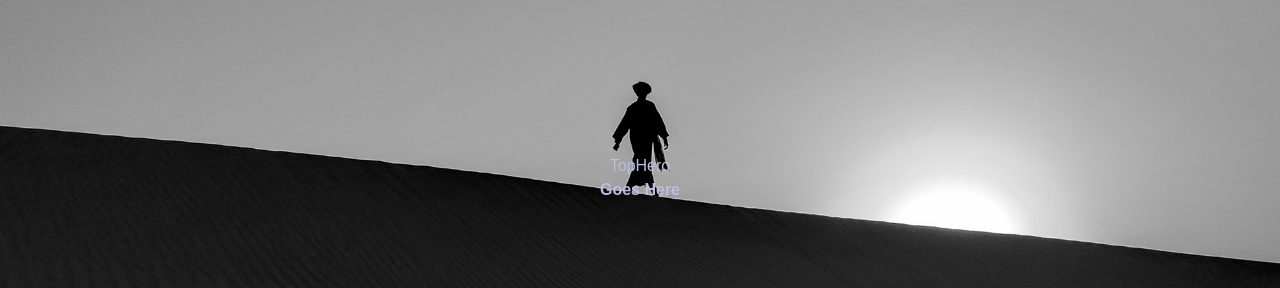
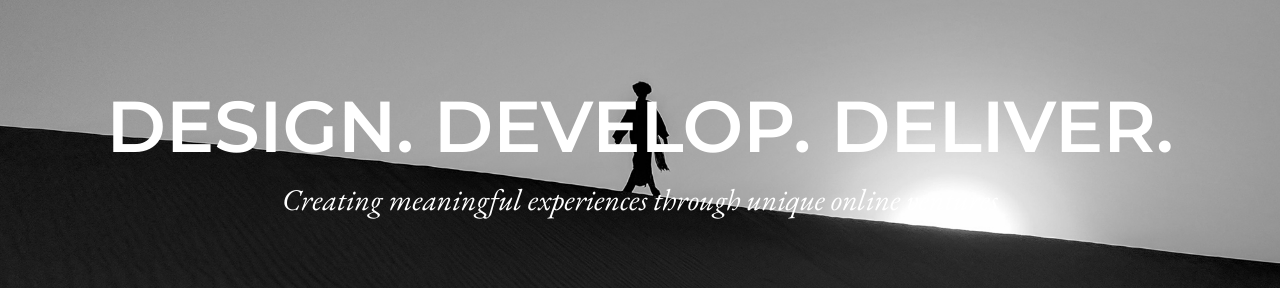
Before and after one commit to dela1000/personalwebsite, a React (Create React App) app: page / in a window 1280 px wide. Shown: the part 196-484 px from the top of the page. Built offline with nearby package versions, Linux system fonts and the light colour scheme.

Commit message:
add fonts, add primaryText and secondaryText to TopHero

```diff
--- a/src/App.css
+++ b/src/App.css
@@ -1,4 +1,6 @@
 @import url('https://fonts.googleapis.com/css2?family=EB+Garamond:ital@1&display=swap');
+
+@import url('https://fonts.googleapis.com/css2?family=Montserrat:wght@600&display=swap');
 
 .app {
   font-family: 'Poppins', sans-serif;
@@ -123,3 +125,15 @@ main {
 .btn--icon:active {
   transform: translateY(-5px);
 }
+
+.white--font {
+  color: white;
+}
+
+.monserrat {
+  font-family: 'Montserrat', sans-serif;
+}
+
+.garamond {
+  font-family: 'EB Garamond', serif;
+}
--- a/src/components/TopHero/TopHero.jsx
+++ b/src/components/TopHero/TopHero.jsx
@@ -1,11 +1,13 @@
 import PropTypes from 'prop-types';
 
-export default function TopHero({ imageLink }) {
+export default function TopHero({ imageLink, primaryText, secondaryText }) {
   return (
     <div className="relative w-full">
-      <div className="absolute w-screen h-auto text-center top-1/2">
-        <h2>TopHero</h2>
-        <b> Goes Here</b>
+      <div className="absolute center w-full" style={{ height: '100%' }}>
+        <div className="w-full text-center">
+          <div className="white--font text-7xl monserrat my-5">{primaryText}</div>
+          <div className="white--font garamond text-3xl my-5">{secondaryText}</div>
+        </div>
       </div>
       <img
         style={{ maxHeight: '700px' }}
@@ -19,4 +21,6 @@ export default function TopHero({ imageLink }) {
 
 TopHero.propTypes = {
   imageLink: PropTypes.string.isRequired,
+  primaryText: PropTypes.string.isRequired,
+  secondaryText: PropTypes.string.isRequired,
 };
--- a/src/pages/Home/Home.jsx
+++ b/src/pages/Home/Home.jsx
@@ -6,9 +6,25 @@ import largeImagesData from '../../adapters/imagesData';
 
 export default function Home({ windowType }) {
   return (
-    <div>
-      <TopHero imageLink={largeImagesData[windowType].merzougabw} />
-      <BottomHero imageLink={largeImagesData[windowType].halongbaybw} />
+    <div data-testid="Home" className="flex flex-col h-full">
+      <div className="flex-1 block">
+        <div className="mb-auto mt-auto">
+          <div className="flex flex-col">
+            <div className="flex justify-center">
+              <TopHero
+                imageLink={largeImagesData[windowType].merzougabw}
+                primaryText="DESIGN. DEVELOP. DELIVER."
+                secondaryText="Creating meaningful experiences through unique online ventures"
+              />
+            </div>
+            <div className="flex mb-auto justify-center">
+              <BottomHero imageLink={largeImagesData[windowType].halongbaybw} />
+            </div>
+
+            <div className="flex mb-auto justify-center">BUTTON GOES HERE</div>
+          </div>
+        </div>
+      </div>
     </div>
   );
 }
```
